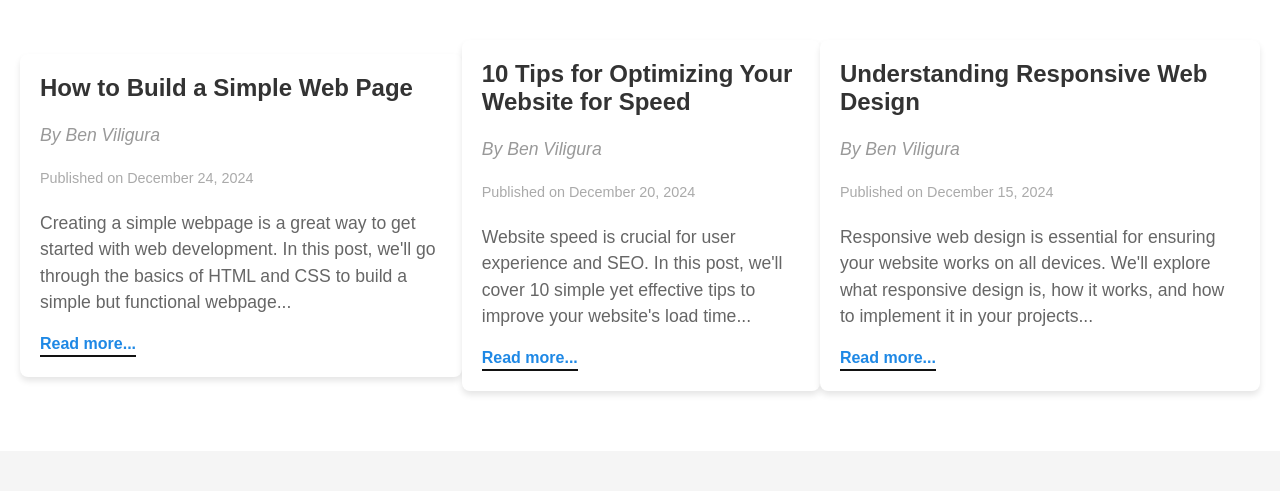
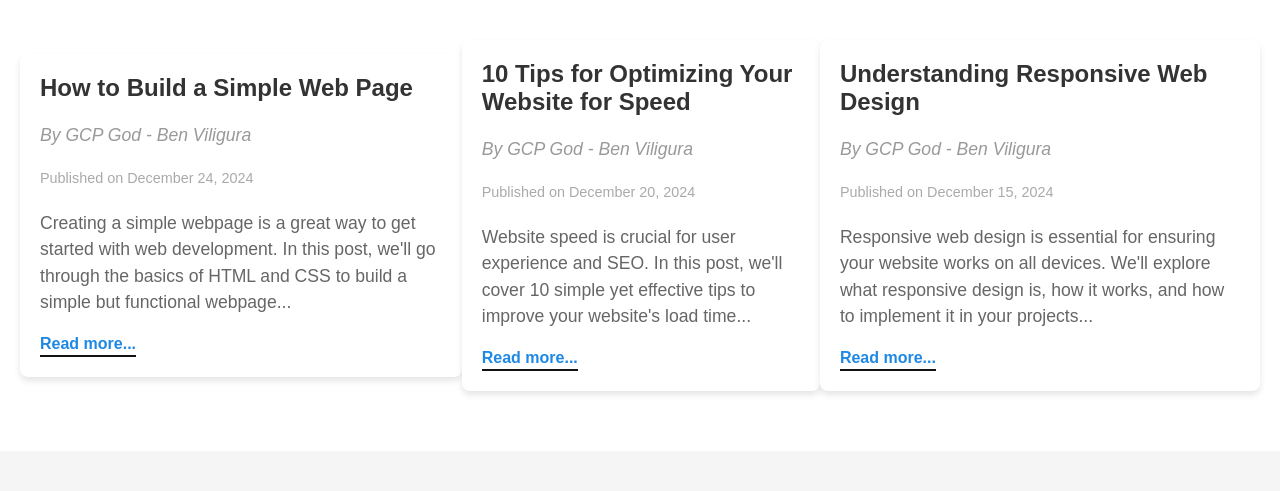
Before and after one commit to ofirsw/myflaskapp, a Flask app: page /posts in a window 1280 px wide. Shown: the part 48-539 px from the top of the page. Run offline with Flask 3, Linux system fonts and the light colour scheme.

Commit message:
02012024 1454

```diff
--- a/templates/posts.html
+++ b/templates/posts.html
@@ -49,7 +49,7 @@
 {% block body %}
 <div class="blog-post">
     <h2>How to Build a Simple Web Page</h2>
-    <p class="author">By Ben Viligura</p>
+    <p class="author">By GCP God - Ben Viligura</p>
     <p class="date">Published on December 24, 2024</p>
     <div class="content">
         <p>Creating a simple webpage is a great way to get started with web development. In this post, we'll go through the basics of HTML and CSS to build a simple but functional webpage...</p>
@@ -59,7 +59,7 @@
 
 <div class="blog-post">
     <h2>10 Tips for Optimizing Your Website for Speed</h2>
-    <p class="author">By Ben Viligura</p>
+    <p class="author">By GCP God - Ben Viligura</p>
     <p class="date">Published on December 20, 2024</p>
     <div class="content">
         <p>Website speed is crucial for user experience and SEO. In this post, we'll cover 10 simple yet effective tips to improve your website's load time...</p>
@@ -69,7 +69,7 @@
 
 <div class="blog-post">
     <h2>Understanding Responsive Web Design</h2>
-    <p class="author">By Ben Viligura</p>
+    <p class="author">By GCP God - Ben Viligura</p>
     <p class="date">Published on December 15, 2024</p>
     <div class="content">
         <p>Responsive web design is essential for ensuring your website works on all devices. We'll explore what responsive design is, how it works, and how to implement it in your projects...</p>
```
